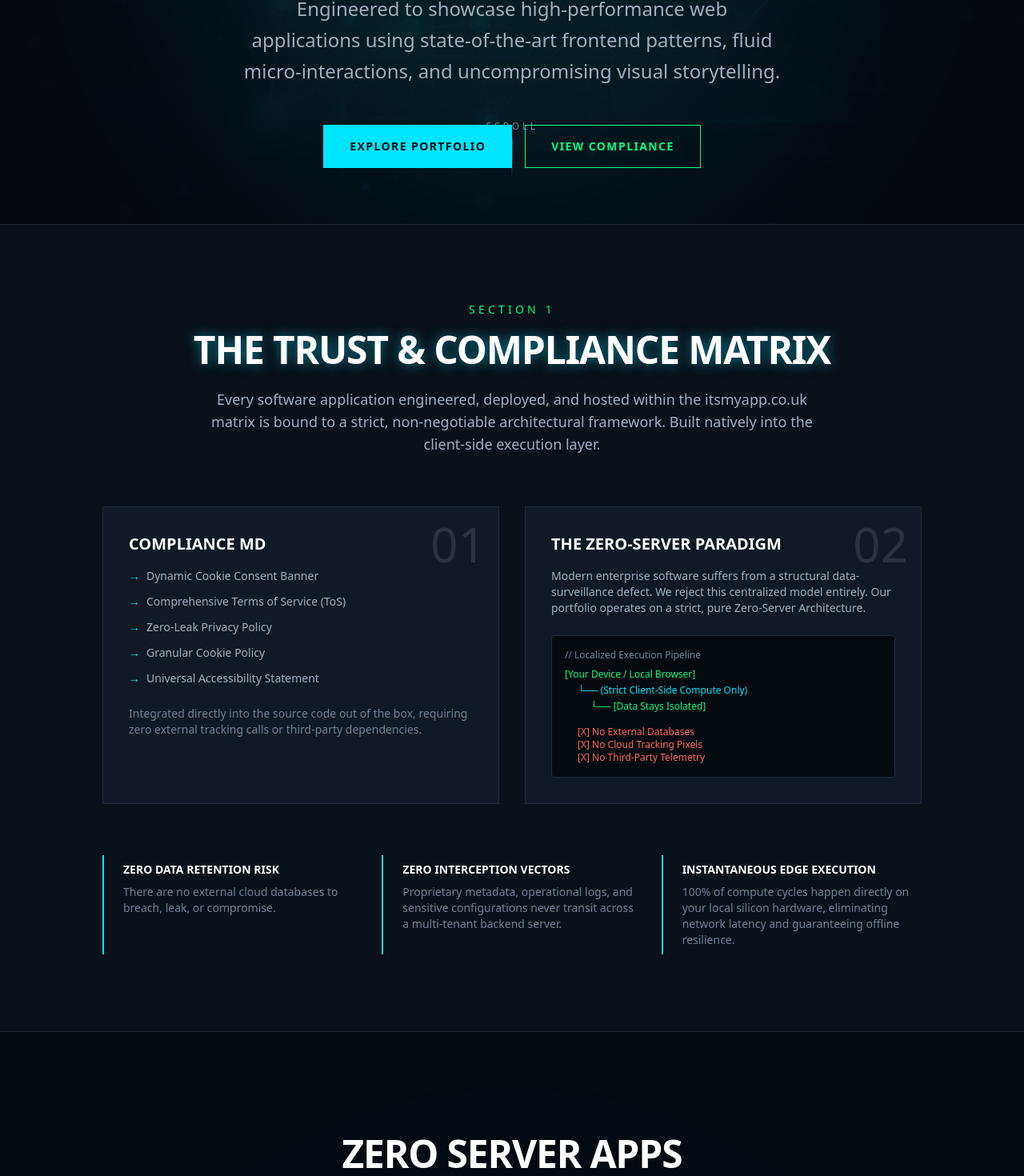
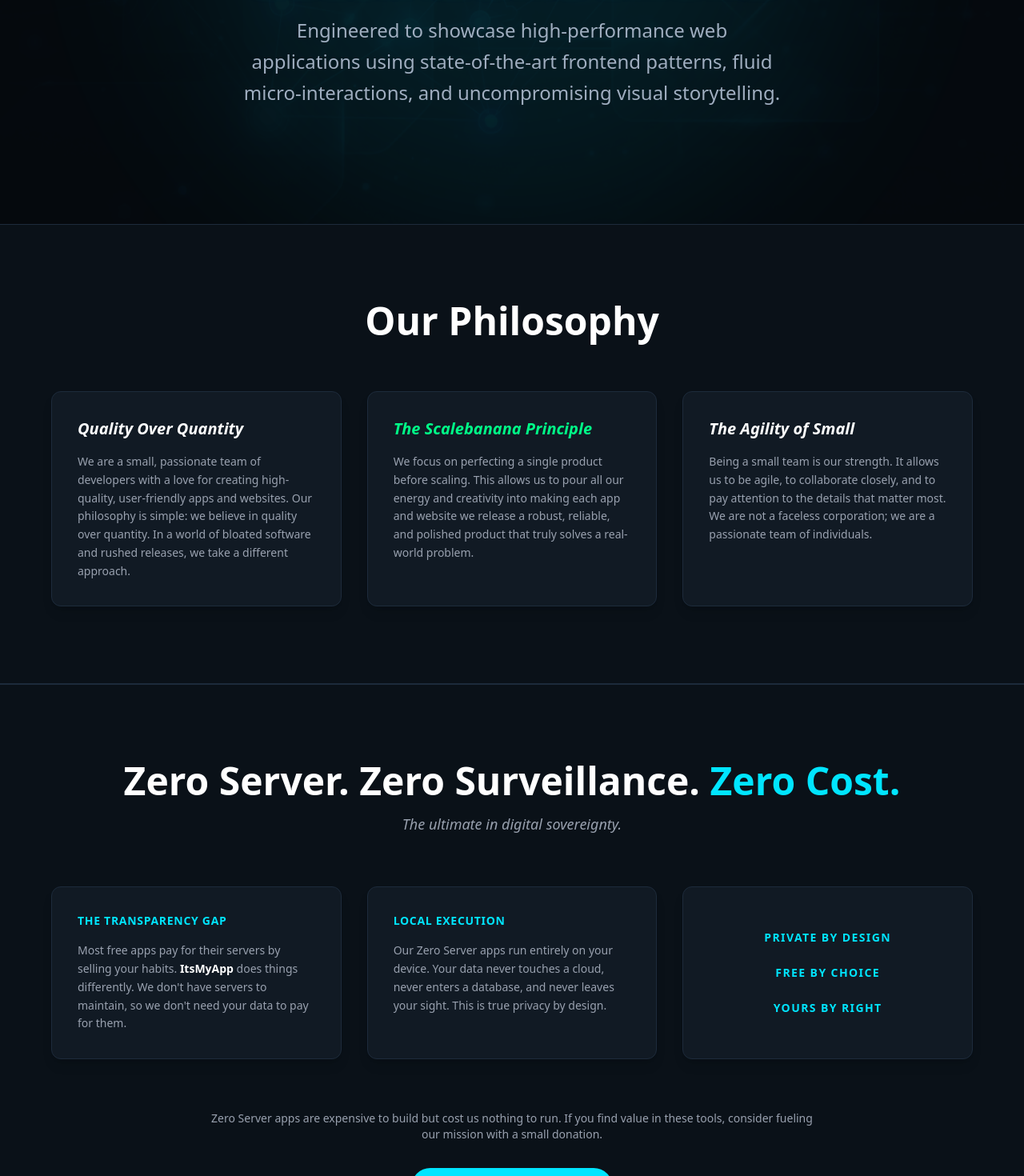
Before and after one commit to itsmyapp-code/itsmyapp-brochure, a Next.js app: page / in a window 1280 px wide. Shown: the part 519-1989 px from the top of the page at 80% size. Built offline with nearby package versions, Linux system fonts and the light colour scheme.

Commit message:
Implement user feedback: philosophy redesign, zero server info, nav layout, and clean up portfolio data

```diff
--- a/src/app/page.tsx
+++ b/src/app/page.tsx
@@ -1,5 +1,6 @@
 import HeroSection from "@/components/HeroSection";
-import ComplianceMatrix from "@/components/ComplianceMatrix";
+import Philosophy from "@/components/Philosophy";
+import ZeroServerInfo from "@/components/ZeroServerInfo";
 import { ApplicationSpotlight } from "@/components/ApplicationSpotlight";
 import FutureHorizons from "@/components/FutureHorizons";
 import EngineRoom from "@/components/EngineRoom";
@@ -10,9 +11,9 @@ export default function Home() {
     <main className="flex flex-col w-full min-h-screen bg-cyber-black overflow-x-hidden">
       <HeroSection />
 
-      <div id="philosophy">
-        <ComplianceMatrix />
-      </div>
+      <Philosophy />
+
+      <ZeroServerInfo />
 
       <ApplicationSpotlight
         id="zero-server"
--- a/src/components/HeroSection.tsx
+++ b/src/components/HeroSection.tsx
@@ -27,20 +27,6 @@ export default function HeroSection() {
           Engineered to showcase high-performance web applications using state-of-the-art frontend patterns, fluid micro-interactions, and uncompromising visual storytelling.
         </p>
 
-        <div className="flex flex-col sm:flex-row gap-4">
-          <a href="#spotlight" className="px-8 py-4 bg-neon-cyan text-cyber-black font-bold uppercase tracking-widest text-sm rounded-none border border-neon-cyan hover:bg-transparent hover:text-neon-cyan hover:box-glow-cyan transition-all duration-300">
-            Explore Portfolio
-          </a>
-          <a href="#compliance" className="px-8 py-4 bg-transparent text-neon-green font-bold uppercase tracking-widest text-sm rounded-none border border-neon-green hover:bg-neon-green/10 transition-all duration-300">
-            View Compliance
-          </a>
-        </div>
-      </div>
-
-      {/* Scroll indicator */}
-      <div className="absolute bottom-10 left-1/2 -translate-x-1/2 flex flex-col items-center animate-bounce">
-        <span className="text-xs uppercase tracking-[0.3em] text-text-muted mb-2">Scroll</span>
-        <div className="w-[1px] h-12 bg-gradient-to-b from-neon-cyan to-transparent" />
       </div>
     </section>
   );
--- a/src/components/Navigation.tsx
+++ b/src/components/Navigation.tsx
@@ -23,7 +23,7 @@ export function Navigation() {
       {/* Hamburger Button */}
       <button
         onClick={toggleMenu}
-        className="fixed top-8 right-8 z-50 p-3 bg-cyber-black/80 backdrop-blur-md border border-white/10 rounded-full hover:border-neon-cyan/50 transition-colors duration-300 group"
+        className="fixed top-8 left-8 z-50 p-3 bg-cyber-black/80 backdrop-blur-md border border-white/10 rounded-full hover:border-neon-cyan/50 transition-colors duration-300 group"
         aria-label="Toggle menu"
       >
         <div className="w-6 h-5 relative flex flex-col justify-between">
@@ -40,7 +40,6 @@ export function Navigation() {
         <div className="absolute inset-0 bg-[linear-gradient(to_right,#80808012_1px,transparent_1px),linear-gradient(to_bottom,#80808012_1px,transparent_1px)] bg-[size:24px_24px] pointer-events-none"></div>
 
         <nav className="flex flex-col items-center justify-center h-full space-y-8">
-          <h3 className="text-neon-cyan font-mono text-sm tracking-[0.2em] mb-4">HAMBURGER MENU</h3>
 
           {navLinks.map((link) => (
             <Link
--- /dev/null
+++ b/src/components/Philosophy.tsx
@@ -0,0 +1,38 @@
+import React from "react";
+
+export default function Philosophy() {
+  return (
+    <section id="philosophy" className="py-24 px-6 md:px-12 bg-cyber-dark border-b border-cyber-border">
+      <div className="max-w-6xl mx-auto">
+        <div className="mb-16 text-center">
+          <h2 className="text-3xl md:text-5xl font-bold font-inter text-white mb-6">
+            Our Philosophy
+          </h2>
+        </div>
+
+        <div className="grid md:grid-cols-3 gap-8">
+          <div className="bg-cyber-panel border border-cyber-border p-8 rounded-xl shadow-lg relative overflow-hidden group">
+            <h4 className="text-xl font-bold font-inter text-white mb-4 italic">Quality Over Quantity</h4>
+            <p className="text-sm text-gray-400 font-sans leading-relaxed">
+              We are a small, passionate team of developers with a love for creating high-quality, user-friendly apps and websites. Our philosophy is simple: we believe in quality over quantity. In a world of bloated software and rushed releases, we take a different approach.
+            </p>
+          </div>
+
+          <div className="bg-cyber-panel border border-cyber-border p-8 rounded-xl shadow-lg relative overflow-hidden group">
+            <h4 className="text-xl font-bold font-inter text-neon-green mb-4 italic">The Scalebanana Principle</h4>
+            <p className="text-sm text-gray-400 font-sans leading-relaxed">
+              We focus on perfecting a single product before scaling. This allows us to pour all our energy and creativity into making each app and website we release a robust, reliable, and polished product that truly solves a real-world problem.
+            </p>
+          </div>
+
+          <div className="bg-cyber-panel border border-cyber-border p-8 rounded-xl shadow-lg relative overflow-hidden group">
+            <h4 className="text-xl font-bold font-inter text-white mb-4 italic">The Agility of Small</h4>
+            <p className="text-sm text-gray-400 font-sans leading-relaxed">
+              Being a small team is our strength. It allows us to be agile, to collaborate closely, and to pay attention to the details that matter most. We are not a faceless corporation; we are a passionate team of individuals.
+            </p>
+          </div>
+        </div>
+      </div>
+    </section>
+  );
+}
--- /dev/null
+++ b/src/components/ZeroServerInfo.tsx
@@ -0,0 +1,50 @@
+import React from "react";
+
+export default function ZeroServerInfo() {
+  return (
+    <section className="py-24 px-6 md:px-12 bg-cyber-dark border-t border-cyber-border">
+      <div className="max-w-6xl mx-auto text-center">
+        <h2 className="text-3xl md:text-5xl font-bold font-inter text-white mb-4">
+          Zero Server. Zero Surveillance. <span className="text-neon-cyan">Zero Cost.</span>
+        </h2>
+        <p className="text-lg text-gray-400 italic mb-16">
+          The ultimate in digital sovereignty.
+        </p>
+
+        <div className="grid md:grid-cols-3 gap-8 mb-16 text-left">
+          <div className="bg-cyber-panel border border-cyber-border p-8 rounded-xl shadow-lg relative overflow-hidden group">
+            <h4 className="text-sm font-bold font-mono text-neon-cyan mb-4 uppercase tracking-wider">The Transparency Gap</h4>
+            <p className="text-sm text-gray-400 font-sans leading-relaxed">
+              Most free apps pay for their servers by selling your habits. <strong className="text-white">ItsMyApp</strong> does things differently. We don't have servers to maintain, so we don't need your data to pay for them.
+            </p>
+          </div>
+
+          <div className="bg-cyber-panel border border-cyber-border p-8 rounded-xl shadow-lg relative overflow-hidden group">
+            <h4 className="text-sm font-bold font-mono text-neon-cyan mb-4 uppercase tracking-wider">Local Execution</h4>
+            <p className="text-sm text-gray-400 font-sans leading-relaxed">
+              Our Zero Server apps run entirely on your device. Your data never touches a cloud, never enters a database, and never leaves your sight. This is true privacy by design.
+            </p>
+          </div>
+
+          <div className="bg-cyber-panel border border-cyber-border p-8 rounded-xl shadow-lg relative overflow-hidden group flex flex-col justify-center items-center space-y-6 text-center">
+            <h4 className="text-sm font-bold font-mono text-neon-cyan uppercase tracking-widest">Private By Design</h4>
+            <h4 className="text-sm font-bold font-mono text-neon-cyan uppercase tracking-widest">Free By Choice</h4>
+            <h4 className="text-sm font-bold font-mono text-neon-cyan uppercase tracking-widest">Yours By Right</h4>
+          </div>
+        </div>
+
+        <div className="max-w-3xl mx-auto">
+          <p className="text-sm text-gray-400 mb-8">
+            Zero Server apps are expensive to build but cost us nothing to run. If you find value in these tools, consider fueling our mission with a small donation.
+          </p>
+          <a
+            href="#"
+            className="inline-block px-8 py-3 bg-neon-cyan text-cyber-black font-bold rounded-full hover:bg-white transition-colors duration-300"
+          >
+            Support the Developers
+          </a>
+        </div>
+      </div>
+    </section>
+  );
+}
--- a/src/data/portfolio.ts
+++ b/src/data/portfolio.ts
@@ -197,13 +197,6 @@ export const fullStackApps: AppData[] = [
 
 export const websites: AppData[] = [
   {
-    title: "CoastAI",
-    slug: "coast-ai",
-    description: "AI Solutions for Small Business. Custom AI agents to handle daily operations.",
-    link: "https://coastalai.co.uk/",
-    image: "/images/itsmyapp_logo.png"
-  },
-  {
     title: "The Residence",
     slug: "the-residence",
     description: "A stunningly refurbished property redefining shared living with private accommodation and a vibrant community.",
@@ -228,13 +221,6 @@ export const websiteAdditions: AppData[] = [
     image: "/images/calendly_demo.png"
   },
   {
-    title: "Digital Brochure",
-    slug: "digital-brochure",
-    description: "Interactive digital brochure featuring a Ken Burns hero slideshow and animated feature cards.",
-    link: "https://itsmyapp.co.uk/packit-trackit-brochure",
-    image: "/images/Screenshot 2026-05-31 105400.png"
-  },
-  {
     title: "Animated Logo",
     slug: "animated-logo",
     description: "A stunning branded animated logo combining looping video, pulsing glow, and branded audio.",
```
Also changed, not shown: 1 other file (tests, documents, lock files or other folders).
